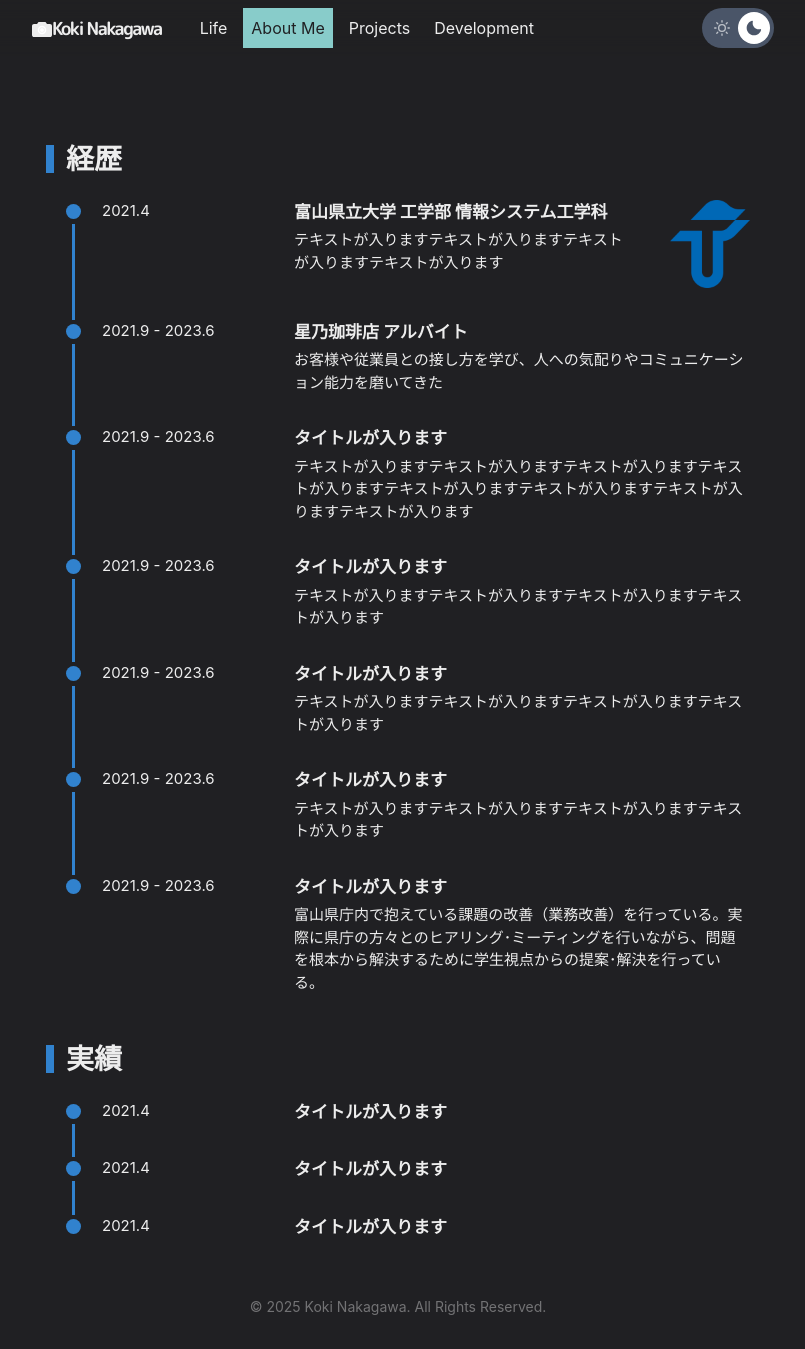
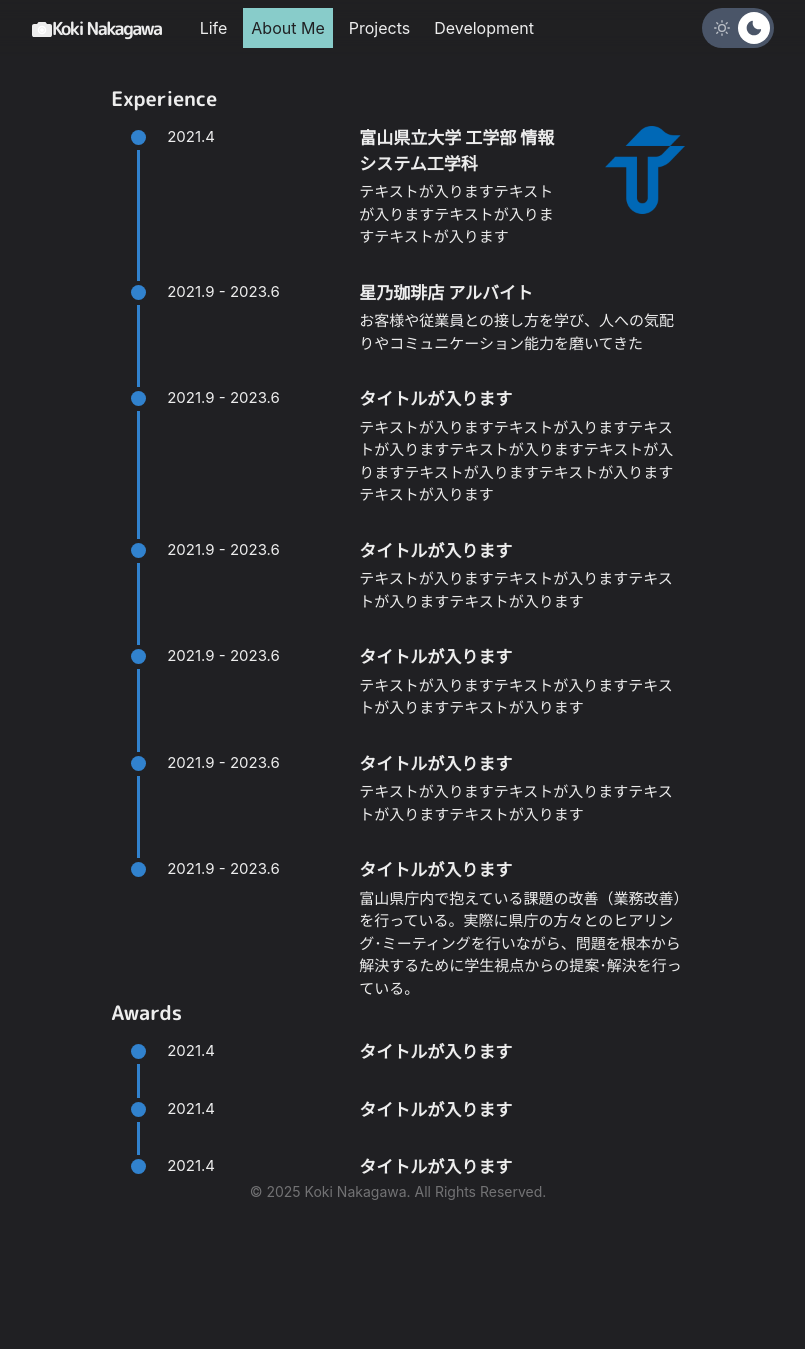
Before and after one commit to craftzdog/craftzdog-homepage, a Next.js app: page /about-me in a window 1280 px wide. Shown: the whole page, without its empty margins (242-1047 px from the left). After the commit the page ends 1234 px from the top, so only its background shows below. Built offline with nearby package versions, Linux system fonts and the light colour scheme.

Commit message:
fix: about meページのセクションデザインを変更

```diff
--- a/src/pages/about-me.js
+++ b/src/pages/about-me.js
@@ -135,18 +135,9 @@ const TimelineItem = ({ date, title, isLast }) => {
 
 const AboutMe = () => (
   <Layout title="About Me">
-    <Container maxW="container.lg" pt={14} pb={14}>
-      {/* ヘッダー */}
-      <Heading as="h2" fontSize={28} mb={6} display="flex" alignItems="center">
-        <Box
-          as="span"
-          display="inline-block"
-          w="8px"
-          h="28px"
-          bg="blue.500"
-          mr={3}
-        />
-        経歴
+    <Container>
+      <Heading as="h3" fontSize={20} mb={4}>
+        Experience
       </Heading>
 
       {/* タイムラインリスト */}
@@ -163,17 +154,8 @@ const AboutMe = () => (
         ))}
       </Box>
 
-      {/* 実績セクション */}
-      <Heading as="h2" fontSize={28} mb={6} mt={12} display="flex" alignItems="center">
-        <Box
-          as="span"
-          display="inline-block"
-          w="8px"
-          h="28px"
-          bg="blue.500"
-          mr={3}
-        />
-        実績
+      <Heading as="h3" fontSize={20} mb={4}>
+        Awards
       </Heading>
 
       {/* 実績タイムラインリスト */}
```
